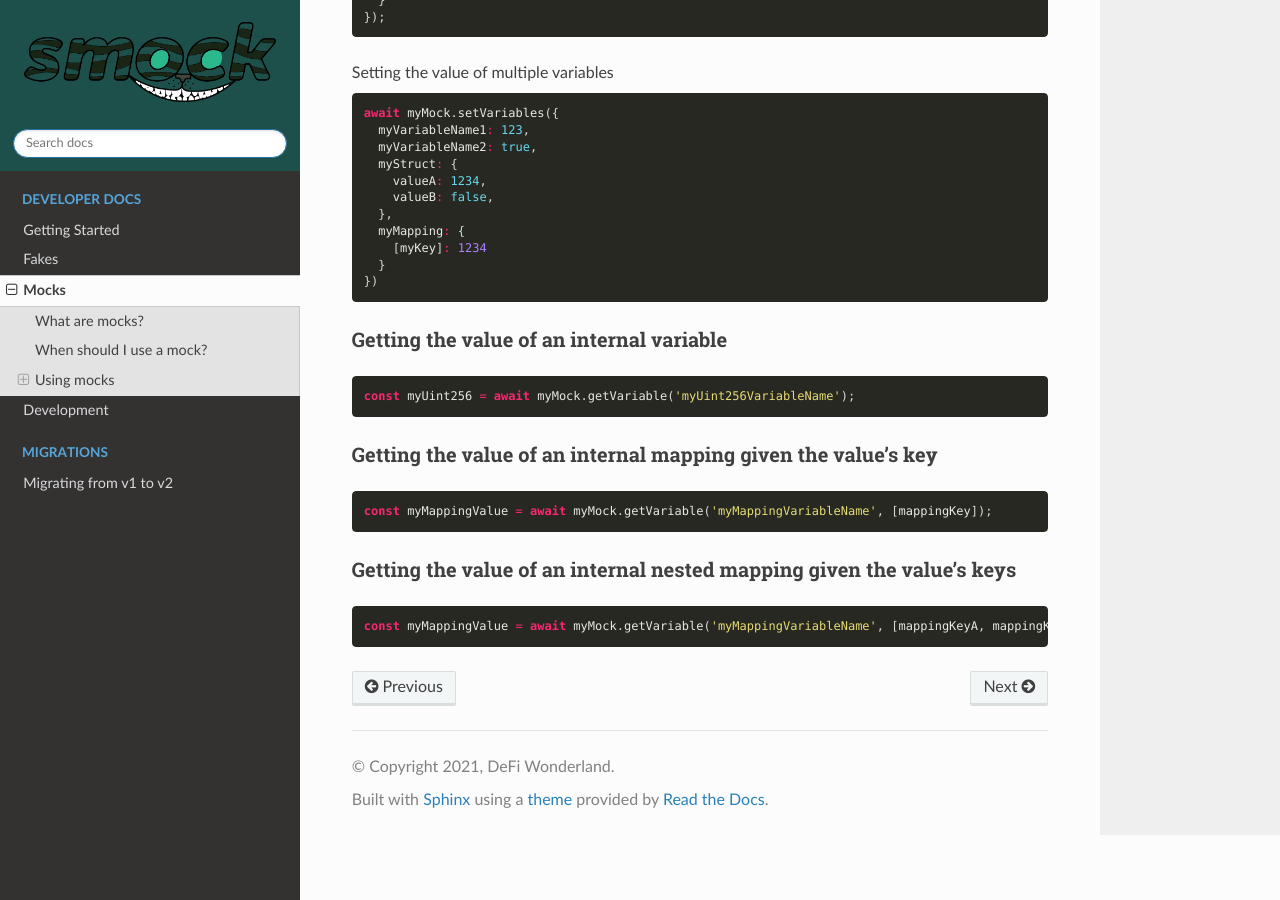
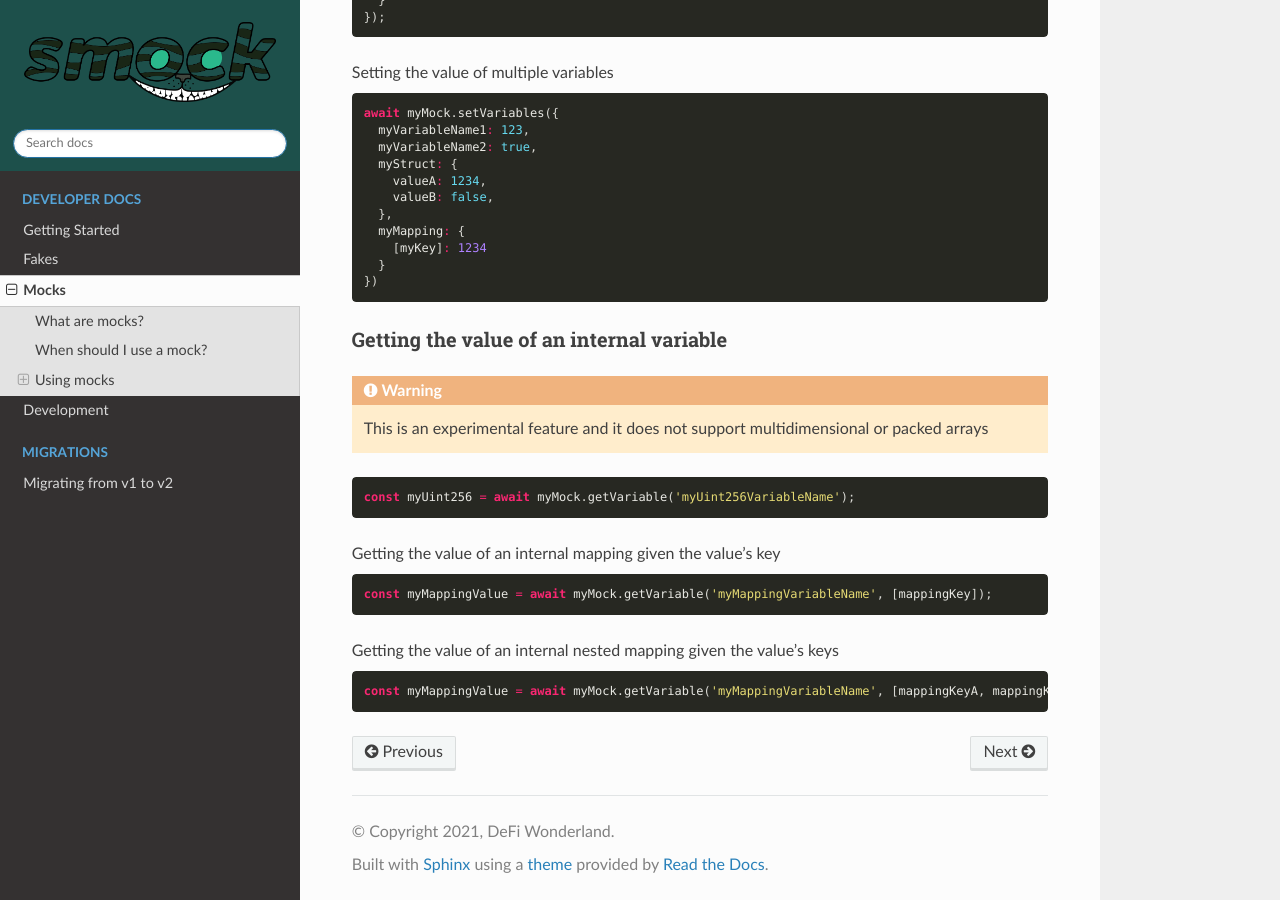
Before and after one commit to defi-wonderland/smock, a Sphinx documentation site: the page built from docs/source/mocks.rst, in a window 1280 px wide and 900 px high, scrolled down 2045 px. Built offline with Sphinx 7.4.7 and the Read the Docs theme 2.0.0, drawn with Linux system fonts in a browser that asks for light colours.

Commit message:
fix: add warning in docs

```diff
--- a/docs/source/mocks.rst
+++ b/docs/source/mocks.rst
@@ -137,19 +137,22 @@ Setting the value of multiple variables
 Getting the value of an internal variable
 ********************
 
+.. warning::
+  This is an experimental feature and it does not support multidimensional or packed arrays
+
 .. code-block:: typescript
 
   const myUint256 = await myMock.getVariable('myUint256VariableName');
 
 Getting the value of an internal mapping given the value's key
-********************
+#######################################
 
 .. code-block:: typescript
 
   const myMappingValue = await myMock.getVariable('myMappingVariableName', [mappingKey]);
 
 Getting the value of an internal nested mapping given the value's keys
-********************
+#######################################
 
 .. code-block:: typescript
 
```
